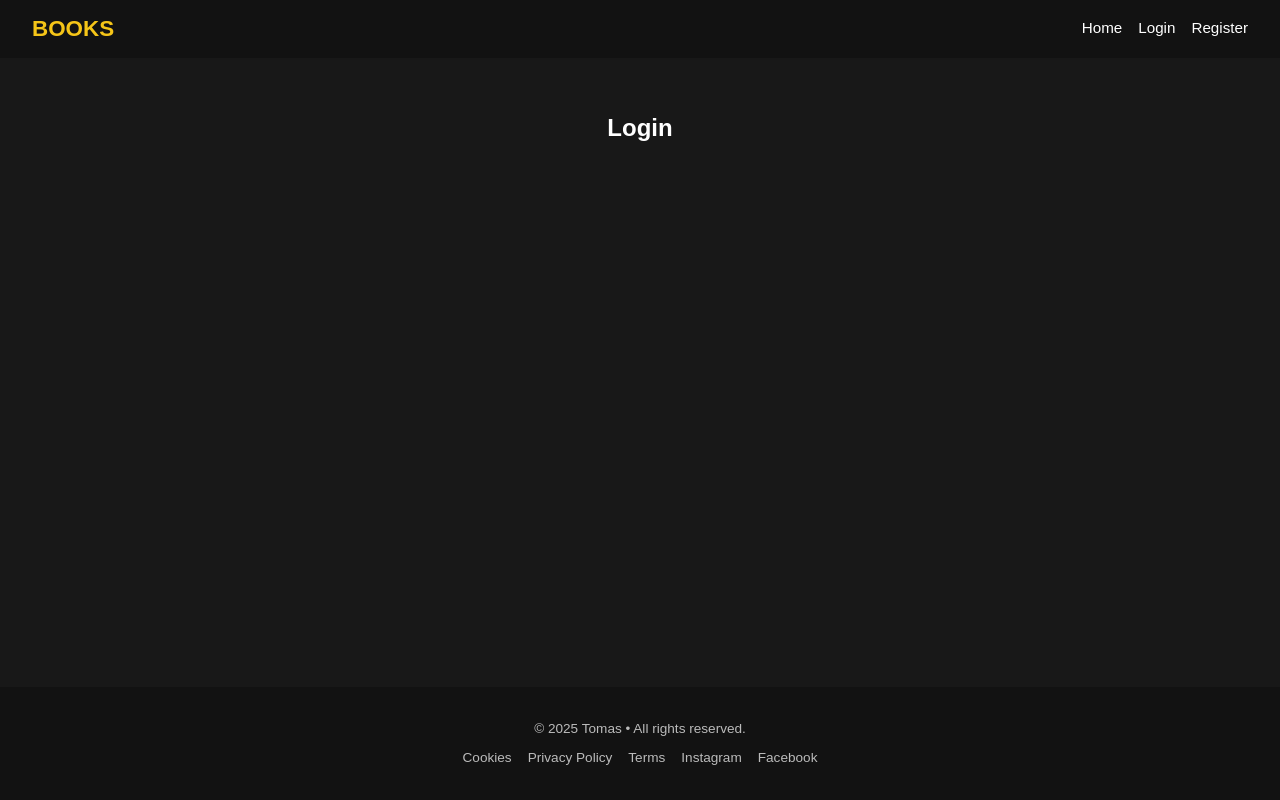
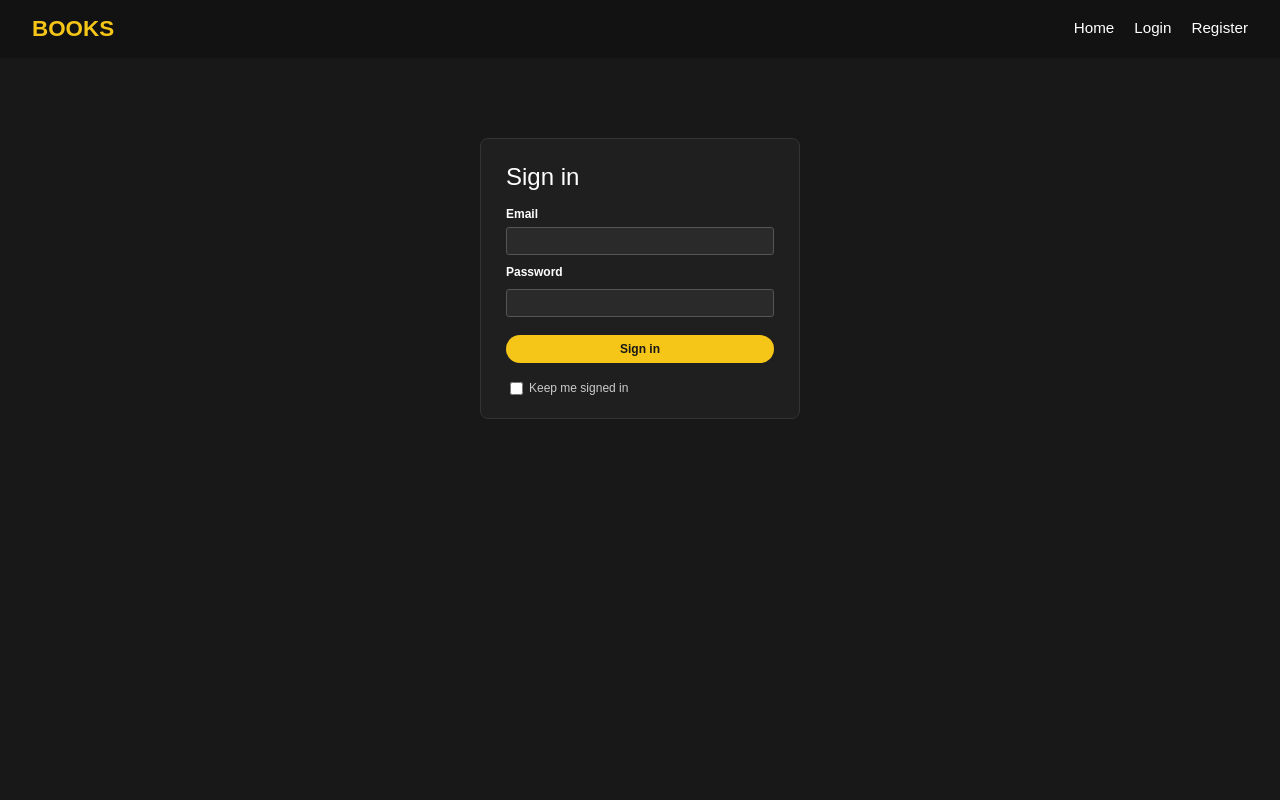
Before and after one commit to tomasbaublys/React_atsiskaitymas, a React (Vite) app: page /login in a window 1280 px wide. Shown: the top 800 px of the page. Built offline with nearby package versions, Linux system fonts and the light colour scheme; data requests are answered from the project's data file.

Commit message:
created login page

```diff
--- a/src/components/UI/organisms/Header.tsx
+++ b/src/components/UI/organisms/Header.tsx
@@ -1,5 +1,10 @@
-import { Link } from 'react-router';
+import { useContext } from 'react';
+import { Link, useNavigate } from 'react-router';
 import styled from 'styled-components';
+import AccountCircleIcon from '@mui/icons-material/AccountCircle';
+
+import UsersContext from '../../../contexts/UsersContext';
+import { UsersContextTypes } from '../../../types';
 
 const HeaderWrapper = styled.header`
   background-color: #121212;
@@ -7,7 +12,6 @@ const HeaderWrapper = styled.header`
   display: flex;
   justify-content: space-between;
   align-items: center;
-  color: #f5c518;
 `;
 
 const Logo = styled(Link)`
@@ -20,38 +24,58 @@ const Logo = styled(Link)`
 const Nav = styled.nav`
   display: flex;
   align-items: center;
-  gap: 1rem;
+  gap: 1.25rem;
 `;
 
 const NavLink = styled(Link)`
   color: white;
   text-decoration: none;
   font-size: 0.95rem;
+
   &:hover {
     text-decoration: underline;
   }
 `;
 
-const Avatar = styled.img`
-  width: 28px;
-  height: 28px;
-  border-radius: 50%;
+const UserName = styled.span`
+  color: #f5c518;
+  font-size: 0.9rem;
+`;
+
+const LogoutButton = styled.button`
+  background: none;
+  border: none;
+  color: #ccc;
+  font-size: 0.9rem;
+  cursor: pointer;
+
+  &:hover {
+    text-decoration: underline;
+    color: #f5c518;
+  }
 `;
 
 const Header = () => {
-  const isLoggedIn = false;
+  const { loggedInUser, setLoggedInUser } = useContext(UsersContext) as UsersContextTypes;
+  const navigate = useNavigate();
+
+  const handleLogout = () => {
+    localStorage.removeItem('loggedInUser');
+    setLoggedInUser(null);
+    navigate('/');
+  };
 
   return (
     <HeaderWrapper>
       <Logo to="/">BOOKS</Logo>
       <Nav>
         <NavLink to="/">Home</NavLink>
-        {isLoggedIn && <NavLink to="/add">Add</NavLink>}
-        {isLoggedIn ? (
+        {loggedInUser && <NavLink to="/add">Add</NavLink>}
+        {loggedInUser ? (
           <>
-            <Avatar src="/default-avatar.png" alt="user" />
-            <NavLink to="/user/123">Tomas</NavLink>
-            <NavLink to="/logout">Logout</NavLink>
+            <AccountCircleIcon style={{ color: '#f5c518', fontSize: '28px' }} />
+            <UserName>{loggedInUser.username}</UserName>
+            <LogoutButton onClick={handleLogout}>Logout</LogoutButton>
           </>
         ) : (
           <>
--- a/src/components/pages/Login .tsx
+++ b/src/components/pages/Login .tsx
@@ -1,9 +1,186 @@
+import { Formik, Form, Field, ErrorMessage, FormikHelpers } from 'formik';
+import { useContext, useState } from 'react';
+import { useNavigate } from 'react-router';
+import bcrypt from 'bcryptjs';
+import * as Yup from 'yup';
+import styled from 'styled-components';
+
+import UsersContext from '../../contexts/UsersContext';
+import { UsersContextTypes, LoginValues } from '../../types';
+
+const Page = styled.div`
+  display: flex;
+  flex-direction: column;
+  align-items: center;
+  background-color: #181818;
+  color: white;
+  min-height: 100vh;
+  padding: 3rem 1rem;
+`;
+
+const Card = styled.div`
+  width: 320px;
+  background-color: #1f1f1f;
+  border: 1px solid #333;
+  border-radius: 8px;
+  padding: 20px 25px;
+  color: white;
+`;
+
+const Title = styled.h2`
+  font-weight: 400;
+  margin-top: 0;
+  margin-bottom: 10px;
+  font-size: 1.5rem;
+`;
+
+const Label = styled.label`
+  font-size: 12px;
+  font-weight: bold;
+  margin-bottom: 4px;
+  display: block;
+`;
+
+const StyledField = styled(Field)`
+  width: 100%;
+  padding: 6px;
+  font-size: 12px;
+  background-color: #2a2a2a;
+  color: white;
+  border: 1px solid #555;
+  border-radius: 3px;
+  margin-bottom: 8px;
+
+  &:focus {
+    outline: none;
+    border-color: #f5c518;
+  }
+`;
+
+const SignInButton = styled.button`
+  background-color: #f5c518;
+  border: none;
+  border-radius: 20px;
+  width: 100%;
+  padding: 7px 0;
+  font-size: 12px;
+  margin-top: 10px;
+  cursor: pointer;
+  font-weight: bold;
+  color: #181818;
+
+  &:hover {
+    background-color: #e2b33c;
+  }
+`;
+
+const CheckboxRow = styled.div`
+  display: flex;
+  align-items: center;
+  font-size: 12px;
+  margin-top: 16px;
+
+  label {
+    display: flex;
+    align-items: center;
+    gap: 4px;
+    color: #ccc;
+  }
+`;
+
+const Checkbox = styled(Field)`
+  margin-right: 6px;
+`;
+
+const ErrorText = styled.div`
+  font-size: 12px;
+  color: #f56262;
+  margin-top: 6px;
+`;
+
+const PasswordRow = styled.div`
+  display: flex;
+  justify-content: space-between;
+  align-items: baseline;
+  margin-bottom: 4px;
+`;
+
 const Login = () => {
-    return (
-      <section>
-        <h2>Login</h2>
-      </section>
+  const { users, setLoggedInUser } = useContext(UsersContext) as UsersContextTypes;
+  const [error, setError] = useState('');
+  const navigate = useNavigate();
+
+  const initialValues: LoginValues = {
+    email: '',
+    password: '',
+    stayLoggedIn: false,
+  };
+
+  const validationSchema = Yup.object({
+    email: Yup.string().email('Please enter a valid email').required('Email is required'),
+    password: Yup.string().required('Password is required'),
+  });
+
+  const handleSubmit = (values: LoginValues, { setSubmitting }: FormikHelpers<LoginValues>) => {
+    const foundUser = users.find(
+      (user) =>
+        user.email === values.email && bcrypt.compareSync(values.password, user.password)
     );
-  }
 
-  export default Login;
+    if (foundUser) {
+      if (values.stayLoggedIn) {
+        localStorage.setItem('loggedInUser', JSON.stringify(foundUser));
+      }
+      setLoggedInUser(foundUser);
+      navigate('/');
+    } else {
+      setError('Incorrect email or password.');
+    }
+
+    setSubmitting(false);
+  };
+
+  return (
+    <Page>
+      <Card>
+        <Title>Sign in</Title>
+        <Formik
+          initialValues={initialValues}
+          validationSchema={validationSchema}
+          onSubmit={handleSubmit}
+        >
+          {({ isSubmitting }) => (
+            <Form>
+              <div>
+                <Label htmlFor="email">Email</Label>
+                <StyledField type="email" name="email" />
+                <ErrorMessage name="email" component={ErrorText} />
+              </div>
+
+              <div>
+                <PasswordRow>
+                  <Label htmlFor="password">Password</Label>
+                </PasswordRow>
+                <StyledField type="password" name="password" />
+                <ErrorMessage name="password" component={ErrorText} />
+              </div>
+
+              <SignInButton type="submit" disabled={isSubmitting}>
+                Sign in
+              </SignInButton>
+
+              <CheckboxRow>
+                <Checkbox type="checkbox" name="stayLoggedIn" />
+                <label htmlFor="stayLoggedIn">Keep me signed in</label>
+              </CheckboxRow>
+
+              {error && <ErrorText>{error}</ErrorText>}
+            </Form>
+          )}
+        </Formik>
+      </Card>
+    </Page>
+  );
+};
+
+export default Login;
--- /dev/null
+++ b/src/contexts/UsersContext.tsx
@@ -0,0 +1,59 @@
+import { createContext, useState, useReducer, useEffect } from "react";
+
+import { User, ChildrenProp, UsersContextTypes, UsersReducerActionTypes } from "../types";
+
+const reducer = (state: User[], action: UsersReducerActionTypes): User[] => {
+    switch (action.type) {
+      case "setUsers":
+        return action.data;
+      case "addUser":
+        fetch(`http://localhost:8080/users`, {
+          method: "POST",
+          headers: {
+            "Content-Type": "application/json",
+          },
+          body: JSON.stringify(action.newUser),
+        });
+        return [...state, action.newUser];
+    }
+  };
+
+const UsersContext = createContext<UsersContextTypes | undefined>(undefined);
+
+const UsersProvider = ({ children }: ChildrenProp) => {
+
+  const [users, dispatch] = useReducer(reducer, []);
+  const [loggedInUser, setLoggedInUser] = useState<User | null>(() => {
+    try {
+      const stored = localStorage.getItem("loggedInUser");
+      return stored ? JSON.parse(stored) : null;
+    } catch {
+      return null;
+    }
+  });
+
+  useEffect(() => {
+    fetch(`http://localhost:8080/users`)
+      .then(res => res.json())
+      .then(data => dispatch({
+        type: 'setUsers',
+        data: data
+      }))
+  }, []);
+
+  return (
+    <UsersContext.Provider
+      value={{
+        loggedInUser,
+        setLoggedInUser,
+        users,
+        dispatch,
+      }}
+    >
+      {children}
+    </UsersContext.Provider>
+  );
+};
+
+export { UsersProvider };
+export default UsersContext;
--- a/src/main.tsx
+++ b/src/main.tsx
@@ -2,9 +2,12 @@ import { createRoot } from 'react-dom/client';
 import './index.css';
 import App from './App.tsx';
 import { BrowserRouter } from 'react-router';
+import { UsersProvider } from './contexts/UsersContext.tsx';
 
 createRoot(document.getElementById('root') as HTMLDivElement).render(
   <BrowserRouter>
-    <App />
+    <UsersProvider>
+      <App />
+    </UsersProvider>
   </BrowserRouter>
 );
--- /dev/null
+++ b/src/types.ts
@@ -0,0 +1,27 @@
+export type User = {
+  id: string;
+  username: string;
+  email: string;
+  password: string;
+  passwordText: string;
+  profilePicture?: string;
+  role: 'customer' | 'admin';
+};
+export type ChildrenProp = {
+  children: React.ReactElement
+}
+export type UsersReducerActionTypes =
+{ type: 'setUsers', data: User[]} |
+{ type: 'addUser', newUser: User }
+
+export type UsersContextTypes = {
+  loggedInUser: User | null,
+  setLoggedInUser: React.Dispatch<React.SetStateAction<User | null>>,
+  users: User[],
+  dispatch: React.ActionDispatch<[UsersReducerActionTypes]>
+}
+export interface LoginValues {
+  email: string;
+  password: string;
+  stayLoggedIn: boolean;
+}
```
Also changed, not shown: src/components/contexts/Userscontext.tsx (deleted).
